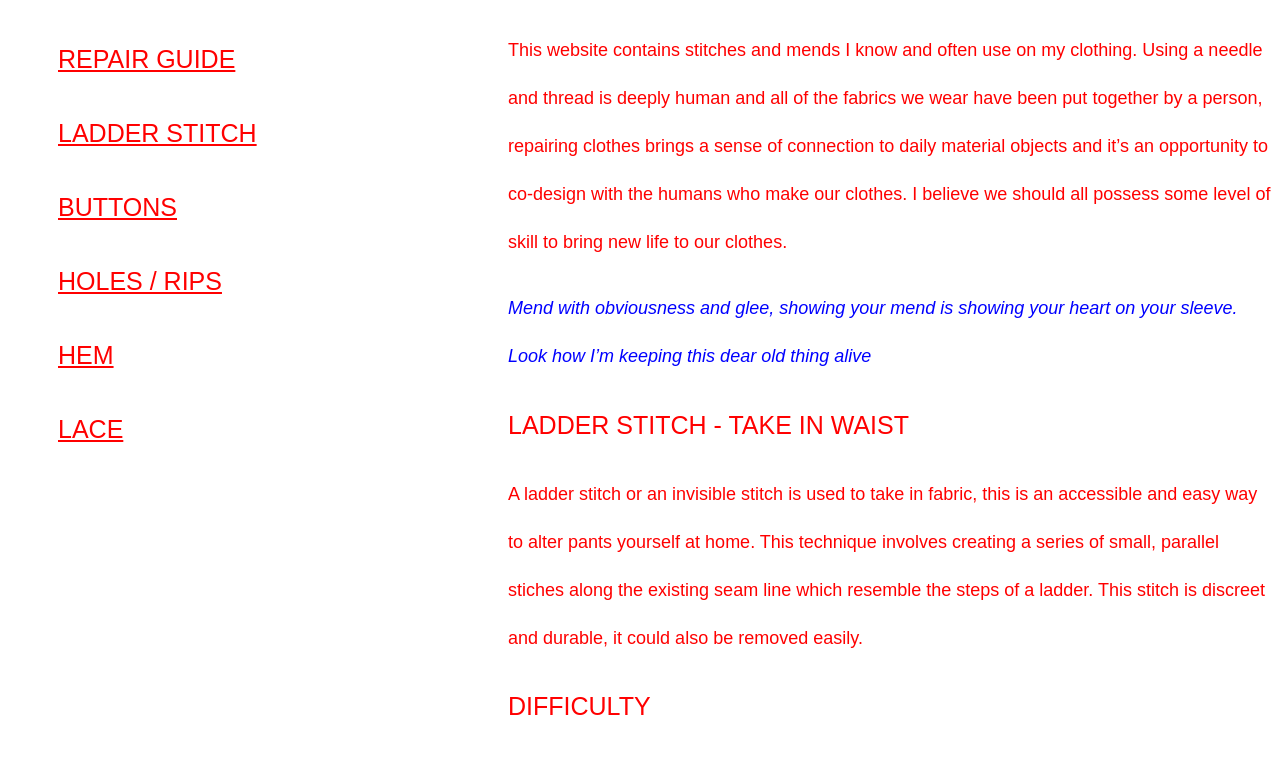
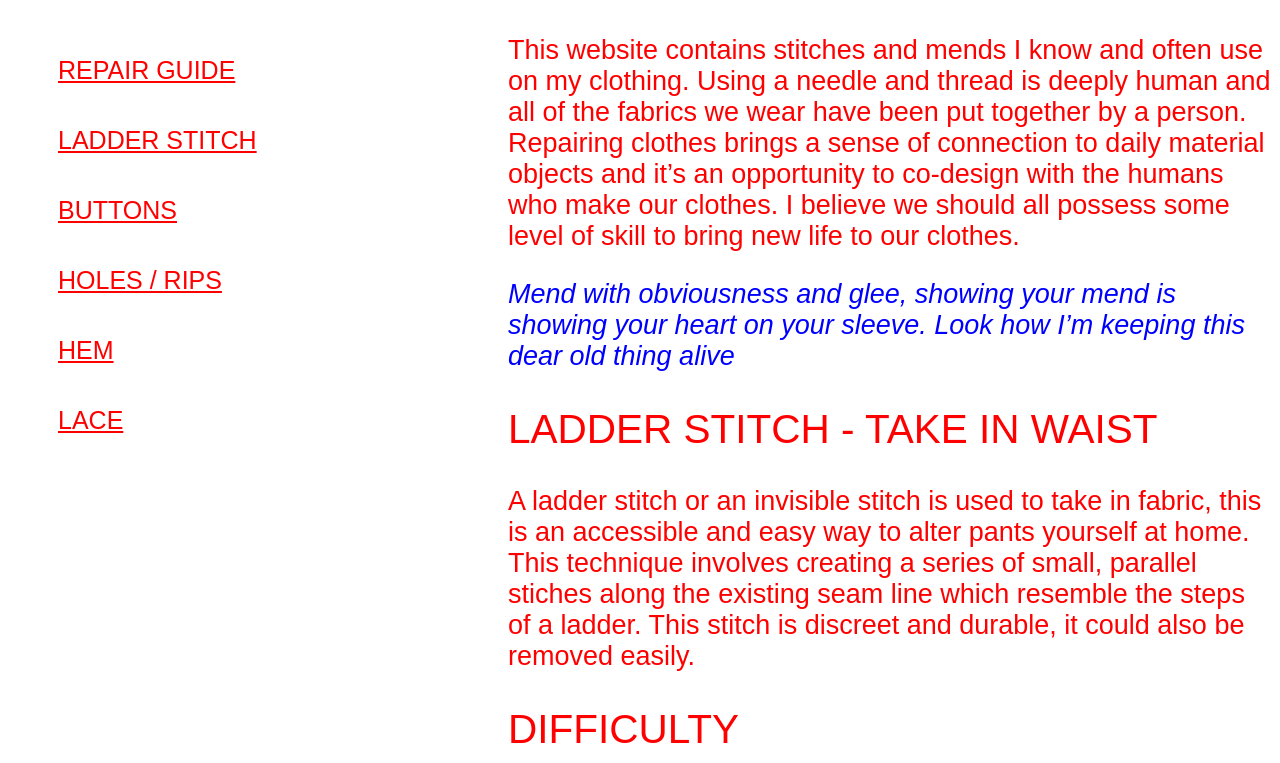
Before and after one commit to anosha25/repair-guide, a plain HTML site: page index.html in a window 1280 px wide. Shown: the top 763 px of the page. Drawn offline with Linux system fonts and the light colour scheme.

Commit message:
playing with type - crit

```diff
--- a/CSS/index.css
+++ b/CSS/index.css
@@ -4,6 +4,7 @@ ul {
 
 body {
     font-family: Arial, Helvetica, sans-serif;
+    font-size: 27px;
 }
 
 .sidebar {
@@ -14,7 +15,7 @@ body {
 
 .container {
     display: flex;
-    line-height: 300%;
+
 }
 
 
@@ -29,13 +30,10 @@ a {
 }
 
 h2 {
-    font-size: 25px;
+    font-size: 1.5em;
     font-weight: 100;
 }
 
-p {
-    font-size: 18px;
-}
 
 .main-content {
     flex: 1;
@@ -73,7 +71,7 @@ a:hover {
 }
 
 .last-paragraph {
-    margin-bottom: -95px; /* Adjust as needed to control the amount of overlap */
+    margin-bottom: -68px; /* Adjust as needed to control the amount of overlap */
 }
 
 #quote {
--- a/index.html
+++ b/index.html
@@ -37,7 +37,7 @@
 
     <div class="main-content">
 
-    <p id="RepairGuide">This website contains stitches and mends I know and often use on my clothing. Using a needle and thread is deeply human and all of the fabrics we wear have been put together by a person, repairing clothes brings a sense of connection to daily material objects and it’s an opportunity to co-design with the humans who make our clothes. I believe we should all possess some level of skill to bring new life to our clothes.</p>
+    <p id="RepairGuide">This website contains stitches and mends I know and often use on my clothing. Using a needle and thread is deeply human and all of the fabrics we wear have been put together by a person. Repairing clothes brings a sense of connection to daily material objects and it’s an opportunity to co-design with the humans who make our clothes. I believe we should all possess some level of skill to bring new life to our clothes.</p>
 
     <p id="quote">Mend with obviousness and glee, showing your mend is showing your heart on your sleeve. Look how I’m keeping this dear old thing alive </p>
 
```
